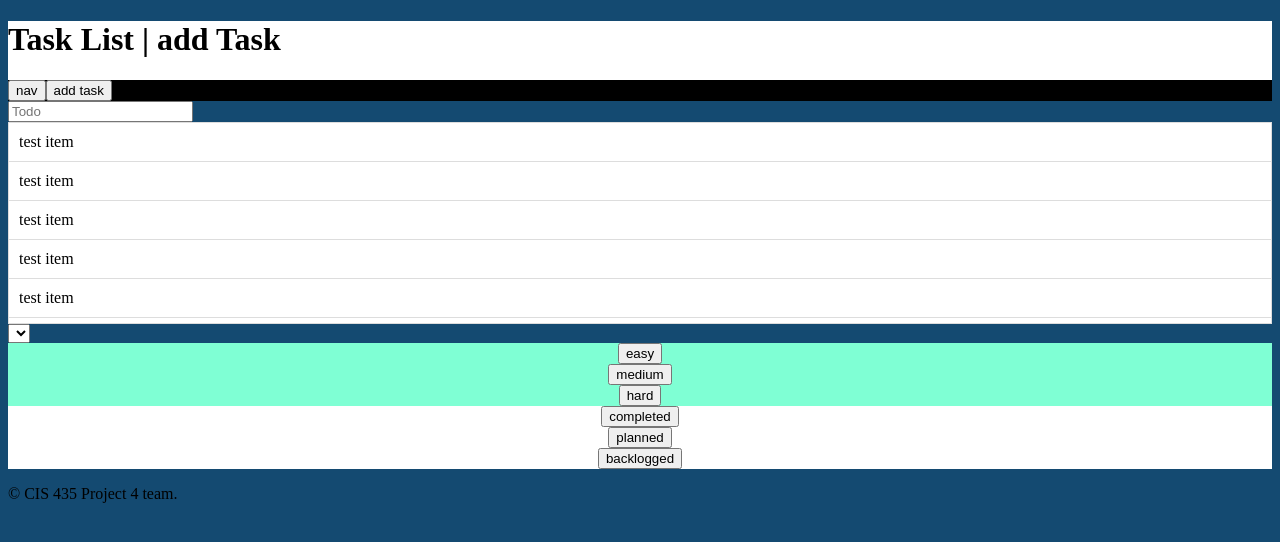
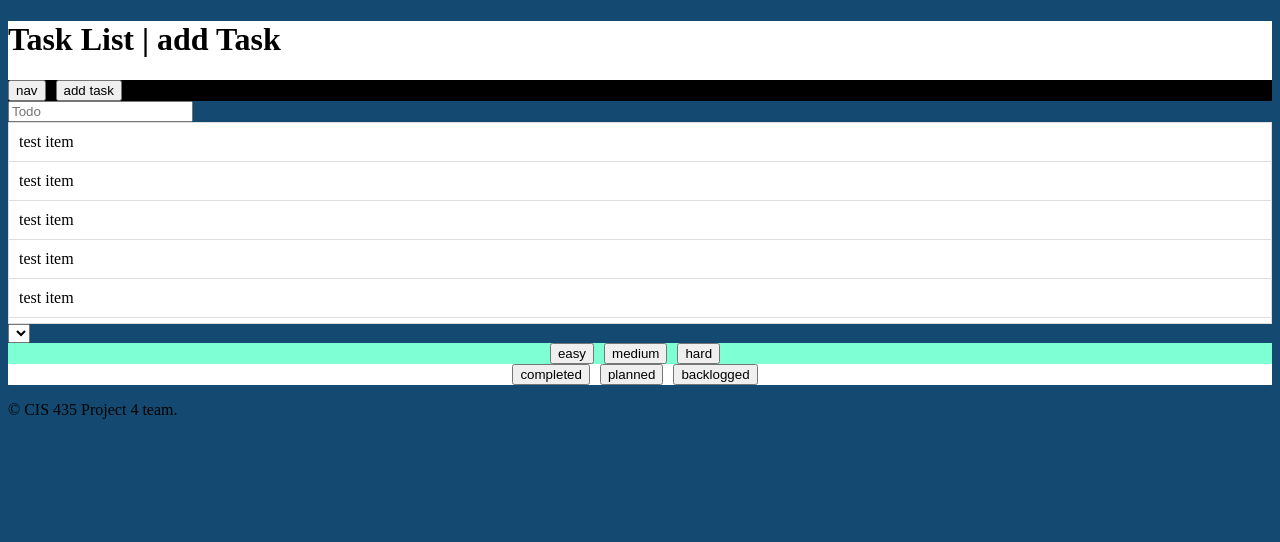
Before and after one commit to denizkarya1999/Xask, a PHP site: page /taskList.html in a window 1280 px wide. Shown: the top 542 px of the page. Run offline with PHP 8.4, Linux system fonts and the light colour scheme; lists and menus that the app fills with data are empty.

Commit message:
improved tasklist

```diff
--- a/external/taskList.html
+++ b/external/taskList.html
@@ -17,6 +17,7 @@
             <button>add task</button>
         </nav>
     </header>
+    <main>
     <div class="taskListFunctions">
         <!--enter task -->
         <input type="text" id = "task" placeholder="Todo">
@@ -50,7 +51,7 @@
             <button>backlogged</button>
         </div>
     </div>
-
+    </main>
     <footer>
         <p>&copy; CIS 435 Project 4 team.</p>
     </footer>
--- a/external/tasklist.css
+++ b/external/tasklist.css
@@ -12,17 +12,22 @@ nav{
     background-color: black;
 }
 /*tasklist whole*/
-
+button{
+    display: flex;
+    margin-right: 10px;
+}
 /*buttons divs*/
 .difficultyButtons{
     display: flex;
-    flex-direction: column;
+    flex-direction: row;
+    justify-content: center;
     align-items: center;
     background-color: aquamarine;
 }
 .statusButtons{
     display: flex;
-    flex-direction: column;
+    flex-direction: row;
+    justify-content: center;
     align-items: center;
     background-color: white;
 }
@@ -41,6 +46,9 @@ li {
     padding: 10px;
     border-bottom: 1px solid #ddd;
 }
+li:hover{
+    background-color: rgba(86, 179, 255, 0.651);
+}
 
 li:last-child {
     border-bottom: none; /* Remove border from the last list item */
```
